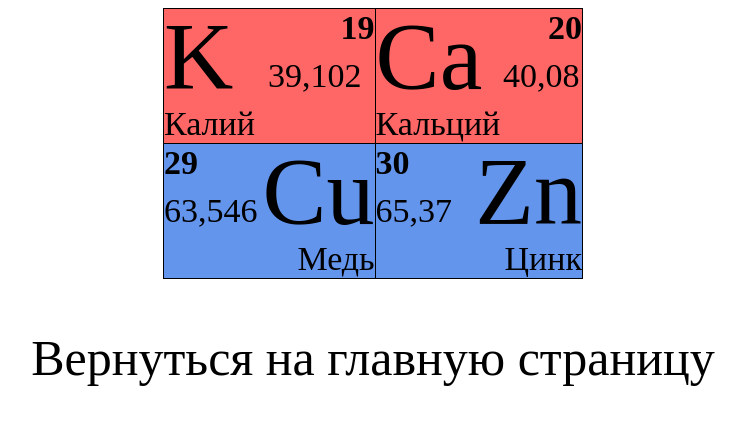
After one commit to Eldar-Abdullin/fact_homework, a PHP site: page /table-mendeleev.html in a window 1280 px wide. The commit adds this page. Shown: the top 425 px of the page, without its empty margins (267-1010 px from the left). Run offline with PHP 8.4, Linux system fonts and the light colour scheme.

Commit message:
ДЗ от 29_09_21

```diff
--- /dev/null
+++ b/Дз от 27_09_21/styles/table-mendeleev.css
@@ -0,0 +1,83 @@
+.table, tr, td{
+    border: 1px black solid;
+    border-collapse: collapse;
+    margin: auto;
+    width: 420px;
+    height: 90px;
+    padding: 0;
+}
+.url{
+    text-decoration: none;
+    color: black;
+}
+.element{
+    height: 100%;
+    width: 100%;
+    display: grid;
+    grid-template-columns: repeat(2, auto);
+    grid-template-rows: repeat(3, auto);
+    background-color: #f66;
+    grid-template-areas:
+    "letter number"
+    "letter mass"
+    "element .";
+    transition: background-color linear 0.5s;
+}
+.element:hover {
+    background-color: yellow;
+}
+.cuprum, .zincum{
+    background-color: cornflowerblue;
+    grid-template-areas:
+    "number letter"
+    "mass letter"
+    ". element";
+}
+.cuprum__number, .zincum__number{
+    text-align: start;
+}
+.letter, .number, .mass, .element__name{
+    margin: 0;
+    padding: 0;
+}
+.letter{
+    grid-area: letter;
+    font-size: 96px;
+    text-align: start;
+    line-height: 1;
+}
+.number{
+    grid-area: number;
+    font-weight: bold;
+    font-size: 34px;
+    text-align: end;
+}
+.mass{
+    grid-area: mass;
+    font-size: 34px;
+}
+.element__name{
+    grid-area: element;
+    font-size: 34px;
+}
+.cuprum__number, .zincum__number{
+    text-align: start;
+}
+.cuprum__letter, .zincum__letter{
+    text-align: end;
+}
+.element__name_cuprum, .element__name_zincum{
+    text-align: end;
+}
+.back{
+    margin: 40px auto 0 auto;
+    text-align: center;
+    text-decoration: none;
+    color: black;
+    width: min-content;
+    font-size: 50px;
+    transition: font-size linear 0.5s;
+}
+.back:hover{
+    font-size: 72px;
+}
--- /dev/null
+++ b/Дз от 27_09_21/table-mendeleev.html
@@ -0,0 +1,59 @@
+<!DOCTYPE html>
+<html lang="en">
+<head>
+    <meta charset="UTF-8">
+  <link rel="stylesheet" href="styles/table-mendeleev.css">
+    <title>Таблица менделеева</title>
+</head>
+<body>
+  <table class="table">
+    <tr>
+      <td>
+        <a class="url" href="https://ru.wikipedia.org/wiki/%D0%9A%D0%B0%D0%BB%D0%B8%D0%B9">
+          <div class="kalium element">
+            <p class="letter">K</p>
+            <p class="number">19</p>
+            <p class="mass">39,102</p>
+            <p class="element__name">Калий</p>
+          </div>
+        </a>
+      </td>
+      <td>
+        <a class="url" href="https://ru.wikipedia.org/wiki/%D0%9A%D0%B0%D0%BB%D1%8C%D1%86%D0%B8%D0%B9">
+          <div class="сalcium element">
+            <p class="letter">Ca</p>
+            <p class="number">20</p>
+            <p class="mass">40,08</p>
+            <p class="element__name">Кальций</p>
+          </div>
+        </a>
+      </td>
+    </tr>
+    <tr>
+      <td>
+        <a class="url" href="https://ru.wikipedia.org/wiki/%D0%9C%D0%B5%D0%B4%D1%8C">
+        <div class="cuprum element">
+          <p class="letter cuprum__letter">Cu</p>
+          <p class="number cuprum__number">29</p>
+          <p class="mass">63,546</p>
+          <p class="element__name element__name_cuprum">Медь</p>
+        </div>
+      </a>
+      </td>
+      <td>
+        <a class="url" href="https://ru.wikipedia.org/wiki/%D0%A6%D0%B8%D0%BD%D0%BA">
+        <div class="zincum element">
+          <p class="letter zincum__letter">Zn</p>
+          <p class="number zincum__number">30</p>
+          <p class="mass">65,37</p>
+          <p class="element__name element__name_zincum">Цинк</p>
+        </div>
+      </a>
+      </td>
+    </tr>
+  </table>
+  <a class="back" href="index.html">
+    <p>Вернуться на главную страницу</p>
+  </a>
+</body>
+</html>
```
Also changed, not shown: Дз от 27_09_21/index.html (+12 -2 lines), Дз от 27_09_21/styles/style.css (+23 -1 lines), Дз от 27_09_21/images/table.png (added).
